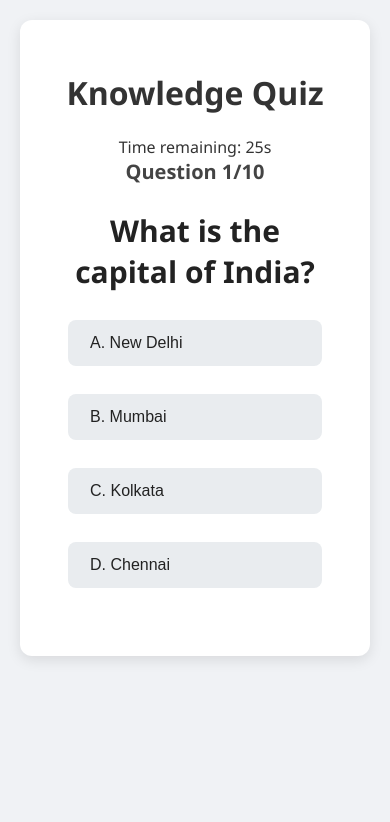
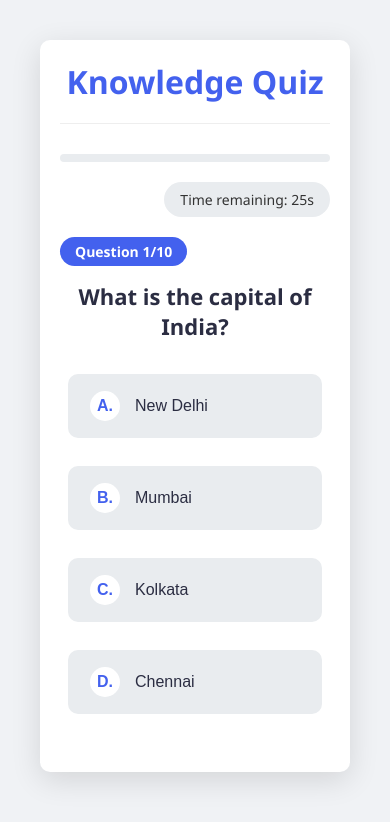
Before and after one commit to arifmohammad30/quiz-app, a React (Vite) app in the folder quiz-app/: page / in a window 390 px wide. Shown: the top 822 px of the page. Built offline with nearby package versions, Linux system fonts and the light colour scheme.

Commit message:
Redesign UI with animations, responsive layout, and custom color scheme

```diff
--- a/quiz-app/src/App.css
+++ b/quiz-app/src/App.css
@@ -1,22 +1,124 @@
 /* App.css */
+@import url('https://fonts.googleapis.com/css2?family=Poppins:wght@300;400;500;600;700&display=swap');
+
+:root {
+  --primary-color: #4361ee;
+  --primary-dark: #3a56d4;
+  --secondary-color: #7209b7;
+  --text-color: #2b2d42;
+  --light-text: #8d99ae;
+  --background-color: #f8f9fa;
+  --correct-color: #06d6a0;
+  --incorrect-color: #ef476f;
+  --warning-color: #ffd166;
+  --border-radius: 10px;
+  --box-shadow: 0 8px 30px rgba(0, 0, 0, 0.12);
+}
+
+* {
+  margin: 0;
+  padding: 0;
+  box-sizing: border-box;
+}
+
+body {
+  font-family: 'Poppins', sans-serif;
+  background-color: var(--background-color);
+  color: var(--text-color);
+}
 
 .app-container {
-  max-width: 600px;
-  margin: 0 auto;
+  max-width: 800px;
+  margin: 40px auto;
   background: white;
   padding: 30px 40px;
-  border-radius: 12px;
-  box-shadow: 0 4px 14px rgba(0,0,0,0.1);
+  border-radius: var(--border-radius);
+  box-shadow: var(--box-shadow);
+}
+
+.quiz-header {
+  text-align: center;
+  margin-bottom: 30px;
+  padding-bottom: 20px;
+  border-bottom: 1px solid #eee;
+}
+
+.quiz-header h1 {
+  color: var(--primary-color);
+  font-weight: 600;
+}
+
+/* Progress Bar */
+.progress-bar {
+  height: 8px;
+  background-color: #e9ecef;
+  border-radius: 4px;
+  margin-bottom: 20px;
+  overflow: hidden;
+}
+
+.progress-fill {
+  height: 100%;
+  background-color: var(--primary-color);
+  transition: width 0.3s ease;
+}
+
+/* Timer */
+.timer-container {
+  display: flex;
+  justify-content: flex-end;
+  margin-bottom: 20px;
+}
+
+.timer {
+  background-color: #e9ecef;
+  padding: 8px 16px;
+  border-radius: 20px;
+  font-size: 14px;
+  font-weight: 500;
+}
+
+.timer-low {
+  color: var(--incorrect-color);
+  animation: pulse 1s infinite;
+}
+
+@keyframes pulse {
+  0% { opacity: 1; }
+  50% { opacity: 0.7; }
+  100% { opacity: 1; }
+}
+
+/* Question Card */
+.question-card {
+  margin-bottom: 25px;
   text-align: center;
 }
 
-.question-card {
-  margin-bottom: 25px;
-  font-size: 20px;
-  font-weight: 600;
-  color: #444;
+.question-header {
+  display: flex;
+  justify-content: flex-start;
+  margin-bottom: 15px;
 }
 
+.question-number {
+  background-color: var(--primary-color);
+  color: white;
+  padding: 5px 15px;
+  border-radius: 20px;
+  font-size: 14px;
+  font-weight: 600;
+}
+
+.question-card h2 {
+  font-size: 22px;
+  font-weight: 600;
+  color: var(--text-color);
+  margin-bottom: 25px;
+  text-align: center;
+}
+
+/* Options */
 .options-container {
   display: flex;
   flex-direction: column;
@@ -26,51 +128,168 @@
 
 .option-button {
   background-color: #e9ecef;
-  color: #222;
-  padding: 12px 20px;
-  border-radius: 8px;
+  color: var(--text-color);
+  padding: 15px 20px;
+  border-radius: var(--border-radius);
   border: 2px solid transparent;
   text-align: left;
-  transition: background-color 0.25s ease, border-color 0.25s ease;
+  transition: all 0.25s ease;
   cursor: pointer;
+  font-size: 16px;
+  font-weight: 500;
+  display: flex;
+  align-items: center;
+}
+
+.option-letter {
+  background-color: white;
+  color: var(--primary-color);
+  width: 30px;
+  height: 30px;
+  border-radius: 50%;
+  display: inline-flex;
+  align-items: center;
+  justify-content: center;
+  margin-right: 15px;
+  font-weight: 600;
+  flex-shrink: 0;
 }
 
 .option-button:hover {
   background-color: #d4d9df;
+  transform: translateY(-2px);
 }
 
 .option-button.selected {
-  background-color: #007bff;
+  background-color: var(--primary-color);
   color: white;
-  border-color: #0056b3;
+  border-color: var(--primary-dark);
 }
 
-.option-button.correct {
-  background-color: #28a745;
-  color: white;
-  border-color: #218838;
-  cursor: default;
+.option-button.selected .option-letter {
+  background-color: white;
+  color: var(--primary-color);
 }
 
-.option-button.incorrect {
-  background-color: #dc3545;
-  color: white;
-  border-color: #c82333;
-  cursor: default;
+.option-button:disabled {
+  cursor: not-allowed;
+  opacity: 0.8;
 }
 
+/* Score Section */
 .score-section {
-  font-size: 22px;
+  text-align: center;
+}
+
+.score-section h2 {
+  font-size: 28px;
+  margin-bottom: 30px;
+  color: var(--primary-color);
+}
+
+.score-display {
+  display: flex;
+  justify-content: center;
+  margin-bottom: 30px;
+}
+
+.score-circle {
+  width: 150px;
+  height: 150px;
+  border-radius: 50%;
+  background-color: #f8f9fa;
+  border: 8px solid var(--primary-color);
+  display: flex;
+  flex-direction: column;
+  justify-content: center;
+  align-items: center;
+}
+
+.score-percentage {
+  font-size: 36px;
   font-weight: 700;
-  margin-top: 20px;
-  color: #333;
+  color: var(--primary-color);
+}
+
+.score-text {
+  font-size: 16px;
+  color: var(--light-text);
+}
+
+.score-message {
+  font-size: 24px;
+  font-weight: 600;
+  margin-bottom: 10px;
+  color: var(--primary-color);
+}
+
+/* Answer Review */
+.answer-review {
+  margin-top: 40px;
+  text-align: left;
+  border-top: 1px solid #eee;
+  padding-top: 30px;
+}
+
+.answer-review h3 {
+  margin-bottom: 20px;
+  font-size: 20px;
+  text-align: center;
+}
+
+.review-item {
+  background-color: #f8f9fa;
+  padding: 15px;
+  margin-bottom: 10px;
+  border-radius: var(--border-radius);
+  border-left: 5px solid var(--light-text);
+}
+
+.review-item.correct {
+  border-left-color: var(--correct-color);
+}
+
+.review-item.incorrect {
+  border-left-color: var(--incorrect-color);
+}
+
+.review-question {
+  font-weight: 600;
+  margin-bottom: 8px;
+}
+
+.review-answer {
+  color: var(--light-text);
+  font-size: 14px;
 }
 
 .retry-button {
-  background-color: #28a745;
-  margin-top: 20px;
+  background-color: var(--primary-color);
+  color: white;
+  font-weight: 600;
+  padding: 12px 30px;
+  border: none;
+  border-radius: var(--border-radius);
+  margin-top: 30px;
+  cursor: pointer;
+  transition: all 0.3s ease;
+  font-size: 16px;
 }
 
 .retry-button:hover {
-  background-color: #1e7e34;
+  background-color: var(--primary-dark);
+  transform: translateY(-2px);
 }
+
+/* Responsive adjustments */
+@media (max-width: 768px) {
+  .app-container {
+    margin: 20px;
+    padding: 20px;
+  }
+
+  .score-circle {
+    width: 120px;
+    height: 120px;
+  }
+}
```
